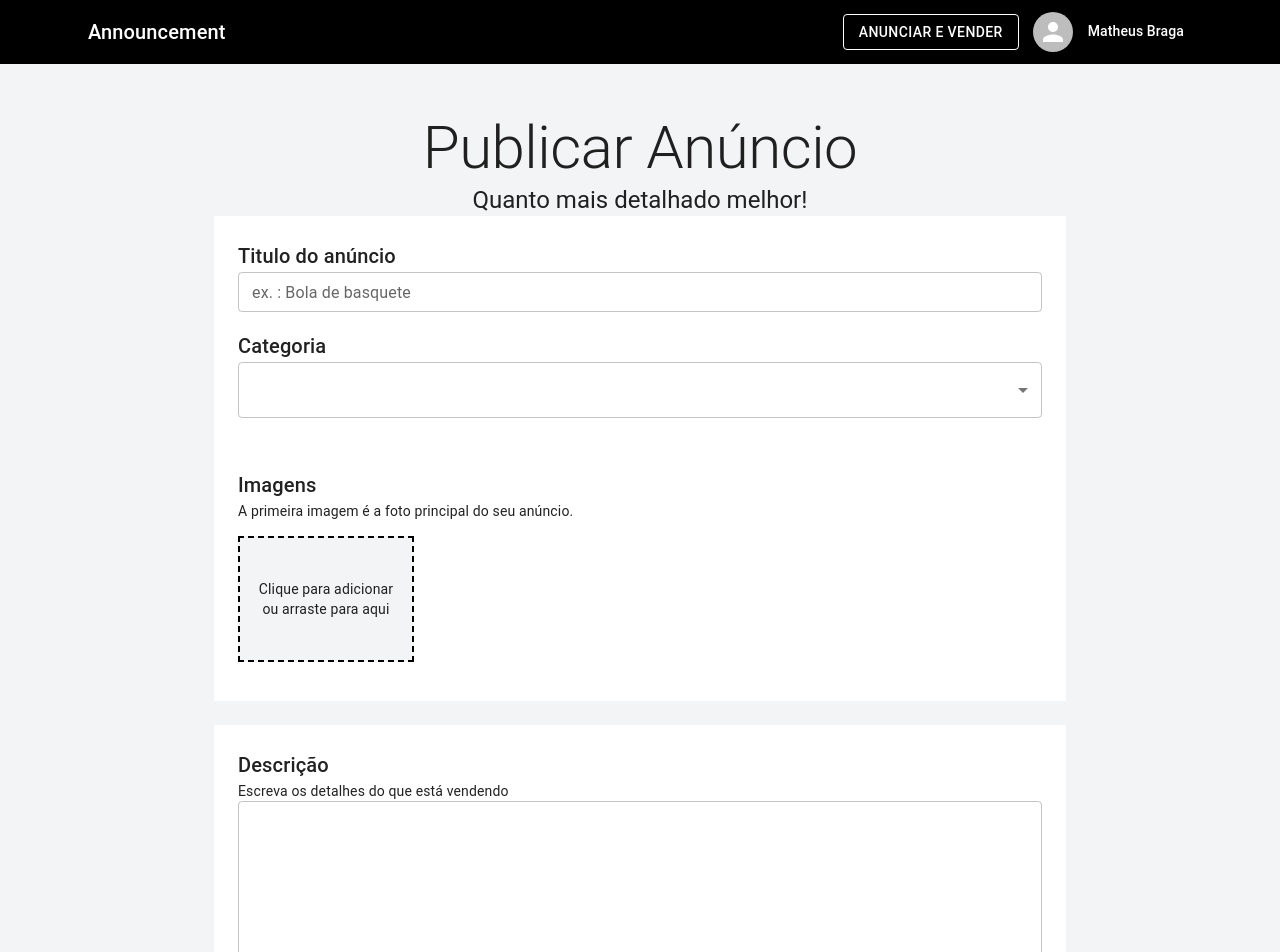
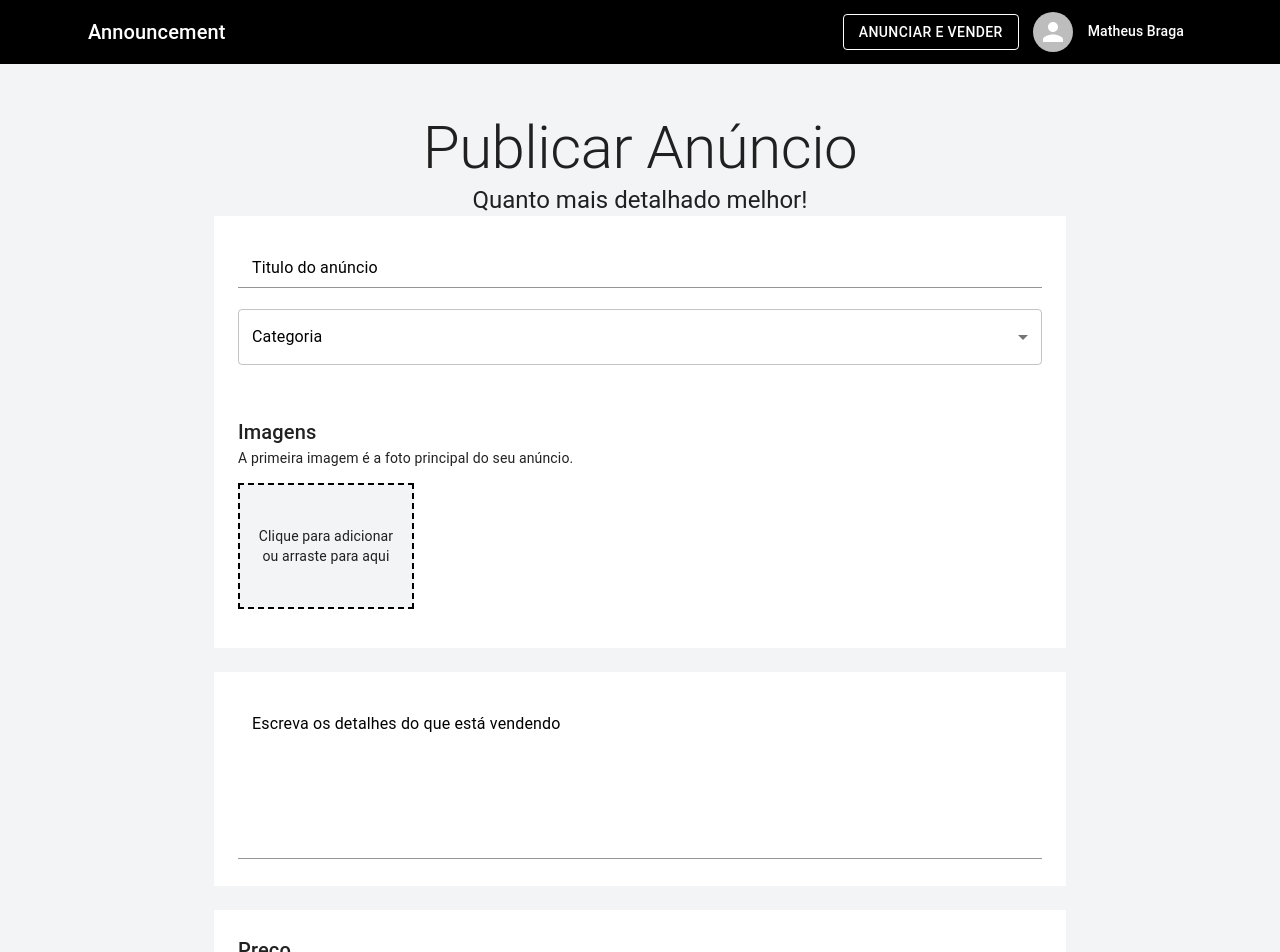
Before and after one commit to Mathbragaa/announcement, a Next.js app: page /user/publish in a window 1280 px wide. Shown: the top 952 px of the page. Built offline with nearby package versions, Linux system fonts and the light colour scheme.

Commit message:
validacao do campo descricao + refactor para formControl

```diff
--- a/src/app/user/publish/page.tsx
+++ b/src/app/user/publish/page.tsx
@@ -18,6 +18,7 @@
     OutlinedInput,
     InputAdornment,
     MenuItem,
+    Input,
   } from '@mui/material';
 
 import { useDropzone, FileWithPath} from 'react-dropzone';
@@ -29,6 +30,7 @@
 interface FormValues {
     title: string;
     category: string;
+    description: string;
 }
 
 const validationSchema = yup.object({
@@ -40,6 +42,10 @@
       category: yup
       .string()
       .required('Campo obrigatório'),
+      description: yup
+      .string()
+      .required('Campo obrigatório')
+      .min(50, 'A descrição deve ter pelo menos 50 caracteres'),
 });
 
 import { DeleteForever } from '@mui/icons-material';
@@ -78,6 +84,7 @@
         initialValues: {
           title: '',
           category: '',
+          description: '',
         },
         validationSchema: validationSchema,
         onSubmit: (values) => {
@@ -99,29 +106,29 @@
             <form onSubmit={formik.handleSubmit}>
                     <Container maxWidth="md" sx={{ pb: 0}}>
                         <Box bgcolor={themeDefault.palette.background.default} sx={{ p: 3 }}>
-                            <Typography component="h6" variant="h6" color="textPrimary">
-                                Titulo do anúncio
-                            </Typography>
-                            <TextField
-                                id="title"
-                                name="title"
-                                value={formik.values.title}
-                                onChange={formik.handleChange}
+                            <FormControl
                                 error={formik.touched.title && Boolean(formik.errors.title)}
-                                helperText={formik.touched.title && formik.errors.title}
-                                label="ex. : Bola de basquete "
-                                size="small"
-                                fullWidth />
+                                fullWidth
+                            >
+                                <InputLabel sx={{fontWeigth:400, color:themeDefault.palette.primary.main}}>Titulo do anúncio</InputLabel>
+                                <Input
+                                    id="title"
+                                    name="title"
+                                    value={formik.values.title}
+                                    onChange={formik.handleChange}
+                                />
+                                 <FormHelperText>
+                                    {formik.touched.title && formik.errors.title}
+                                </FormHelperText>
+                            </FormControl>
+
                             <br /><br />
-                            <Typography component="h6" variant="h6" color="textPrimary">
-                                Categoria
-                            </Typography>
 
                             <FormControl
                                 error={formik.touched.category && Boolean(formik.errors.category)}
                                 fullWidth
                             >
-
+                                <InputLabel sx={{fontWeigth:400, color:themeDefault.palette.primary.main}}>Categoria</InputLabel>
                                 <Select
                                     id="category"
                                     name="category"
@@ -148,6 +155,7 @@
                                     {formik.touched.category && formik.errors.category}
                                 </FormHelperText>
                             </FormControl>
+
                         </Box>
                     </Container>
 
@@ -254,17 +262,22 @@
 
                     <Container maxWidth="md" sx={{ pb: 3 }}>
                         <Box bgcolor={themeDefault.palette.background.default} sx={{ p: 3 }}>
-                            <Typography component="h6" variant="h6" color="textPrimary">
-                                Descrição
-                            </Typography>
-                            <Typography component="div" variant="body2" color="textPrimary">
-                                Escreva os detalhes do que está vendendo
-                            </Typography>
-                            <TextField
-                                multiline
-                                rows={6}
-                                variant="outlined"
-                                fullWidth />
+
+                            <FormControl
+                                error={formik.touched.description && Boolean(formik.errors.description)}
+                                fullWidth
+                            >
+                                <InputLabel sx={{fontWeigth:400, color: themeDefault.palette.primary.main}}>Escreva os detalhes do que está vendendo</InputLabel>
+                                <Input
+                                    id="description"
+                                    name="description"
+                                    multiline
+                                    rows={6}
+                                />
+                                <FormHelperText>
+                                    {formik.touched.description && formik.errors.description}
+                                </FormHelperText>
+                            </FormControl>
                         </Box>
                     </Container >
 
```
